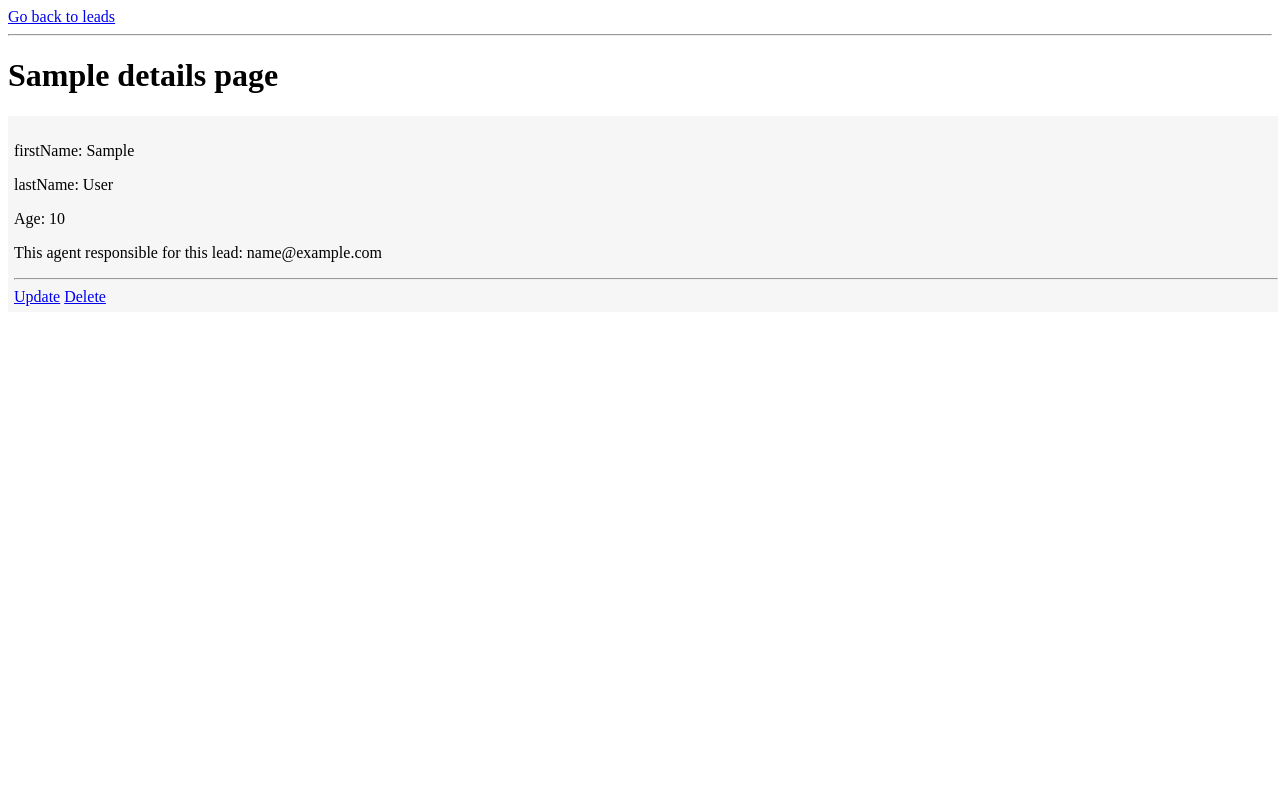
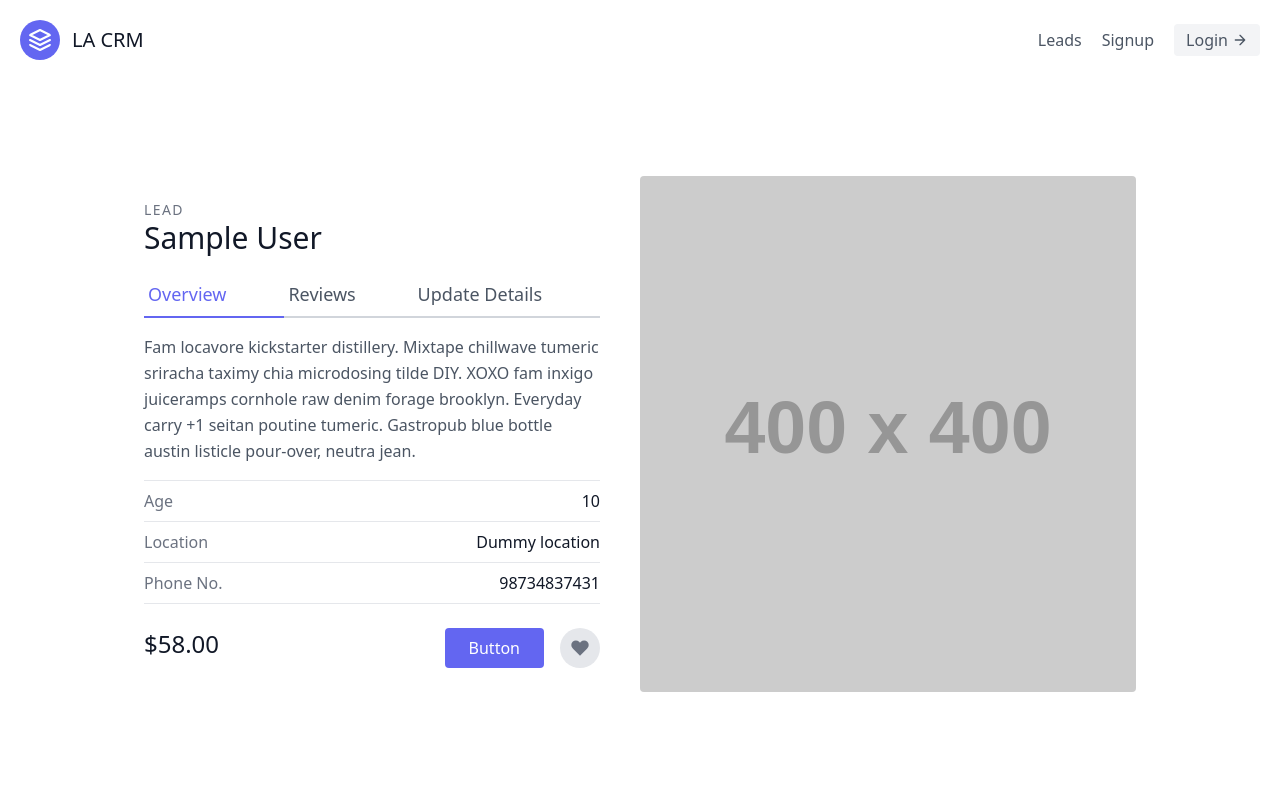
Before and after one commit to JasmeetSinghBali/PDP-Orientations, a Django app: page /leads/1/ in a window 1280 px wide. Shown: the top 787 px of the page. Run offline with Django 4.2, Linux system fonts and the light colour scheme; tables that the repository leaves empty hold one stand-in row (values such as "Sample post"); grey boxes labelled with a size stand in for pictures from a placeholder-image service; some libraries are stand-ins or nearby versions.

Commit message:
tailwind css: lead-detail,update,leads styles

```diff
--- a/mini_proj_CRM/lacrm/urls.py
+++ b/mini_proj_CRM/lacrm/urls.py
@@ -15,10 +15,13 @@ Including another URLconf
 """
 from django.contrib import admin
 from django.urls import path, include
+from leads.views import landing_page
 
 urlpatterns = [
     # 'admin/' specfies the route and the admin.site.urls is view that handle the request to this route
     path('admin/', admin.site.urls),
+    # landing page url, with name to create link within other templates to redirect to the landing page
+    path('',landing_page,name='landing-page'),
     # 📝:IMP including then url path for leads/ prefixed routes by reff to the leads/urls.py in leads app with namespace
     path('leads/', include('leads.urls', namespace="leads"))
 ]
--- a/mini_proj_CRM/leads/templates/leads/lead_detail.html
+++ b/mini_proj_CRM/leads/templates/leads/lead_detail.html
@@ -1,15 +1,78 @@
 {% extends "base.html" %} {% block content %}
-<a href="{% url 'leads:lead-list' %}">Go back to leads</a>
-<hr />
-<h1>{{lead.first_name}} details page</h1>
-
-<div class="lead">
-  <p>firstName: {{lead.first_name}}</p>
-  <p>lastName: {{lead.last_name}}</p>
-  <p>Age: {{lead.age}}</p>
-  <p>This agent responsible for this lead: {{lead.agent}}</p>
-  <hr />
-  <a href="{% url 'leads:lead-update' lead.pk %}">Update</a>
-  <a href="{% url 'leads:lead-delete' lead.pk %}">Delete</a>
-</div>
+<section class="text-gray-600 body-font overflow-hidden">
+  <div class="container px-5 py-24 mx-auto">
+    <div class="lg:w-4/5 mx-auto flex flex-wrap">
+      <div class="lg:w-1/2 w-full lg:pr-10 lg:py-6 mb-6 lg:mb-0">
+        <h2 class="text-sm title-font text-gray-500 tracking-widest">LEAD</h2>
+        <h1 class="text-gray-900 text-3xl title-font font-medium mb-4">
+          {{lead.first_name}} {{lead.last_name}}
+        </h1>
+        <div class="flex mb-4">
+          <a
+            href="{% url 'leads:lead-detail' lead.pk %}"
+            class="flex-grow text-indigo-500 border-b-2 border-indigo-500 py-2 text-lg px-1"
+            >Overview</a
+          >
+          <a class="flex-grow border-b-2 border-gray-300 py-2 text-lg px-1"
+            >Reviews</a
+          >
+          <a
+            href="{% url 'leads:lead-update' lead.pk %}"
+            class="flex-grow border-b-2 border-gray-300 py-2 text-lg px-1"
+            >Update Details</a
+          >
+        </div>
+        <p class="leading-relaxed mb-4">
+          Fam locavore kickstarter distillery. Mixtape chillwave tumeric
+          sriracha taximy chia microdosing tilde DIY. XOXO fam inxigo juiceramps
+          cornhole raw denim forage brooklyn. Everyday carry +1 seitan poutine
+          tumeric. Gastropub blue bottle austin listicle pour-over, neutra jean.
+        </p>
+        <div class="flex border-t border-gray-200 py-2">
+          <span class="text-gray-500">Age</span>
+          <span class="ml-auto text-gray-900">{{lead.age}}</span>
+        </div>
+        <div class="flex border-t border-gray-200 py-2">
+          <span class="text-gray-500">Location</span>
+          <span class="ml-auto text-gray-900">Dummy location</span>
+        </div>
+        <div class="flex border-t border-b mb-6 border-gray-200 py-2">
+          <span class="text-gray-500">Phone No.</span>
+          <span class="ml-auto text-gray-900">98734837431</span>
+        </div>
+        <div class="flex">
+          <span class="title-font font-medium text-2xl text-gray-900"
+            >$58.00</span
+          >
+          <button
+            class="flex ml-auto text-white bg-indigo-500 border-0 py-2 px-6 focus:outline-none hover:bg-indigo-600 rounded"
+          >
+            Button
+          </button>
+          <button
+            class="rounded-full w-10 h-10 bg-gray-200 p-0 border-0 inline-flex items-center justify-center text-gray-500 ml-4"
+          >
+            <svg
+              fill="currentColor"
+              stroke-linecap="round"
+              stroke-linejoin="round"
+              stroke-width="2"
+              class="w-5 h-5"
+              viewBox="0 0 24 24"
+            >
+              <path
+                d="M20.84 4.61a5.5 5.5 0 00-7.78 0L12 5.67l-1.06-1.06a5.5 5.5 0 00-7.78 7.78l1.06 1.06L12 21.23l7.78-7.78 1.06-1.06a5.5 5.5 0 000-7.78z"
+              ></path>
+            </svg>
+          </button>
+        </div>
+      </div>
+      <img
+        alt="ecommerce"
+        class="lg:w-1/2 w-full lg:h-auto h-64 object-cover object-center rounded"
+        src="https://dummyimage.com/400x400"
+      />
+    </div>
+  </div>
+</section>
 {% endblock content %}
--- a/mini_proj_CRM/leads/views.py
+++ b/mini_proj_CRM/leads/views.py
@@ -3,6 +3,10 @@ from django.http import HttpResponse
 # 📝 .models refers to relative import as we are inside the lead app
 from .models import Agent, Lead
 from .forms import LeadForm, LeadModelForm
+
+# landing page
+def landing_page(request):
+    return render(request, "landing.html")
 
 # Create your views here.
 def lead_list(request):
--- a/mini_proj_CRM/templates/base.html
+++ b/mini_proj_CRM/templates/base.html
@@ -4,23 +4,15 @@
       <meta charset="UTF-8" />
       <meta name="viewport" content="witdth=device-width, initial-scale=10" />
       <title>LACRM</title>
-
-      <style>
-        .lead {
-          padding-top: 10px;
-          padding-bottom: 10px;
-          padding-left: 6px;
-          padding-bottom: 6px;
-          margin-top: 10px;
-          background-color: #f6f6f6;
-          width: 100%;
-        }
-      </style>
+      <script src="https://cdn.tailwindcss.com"></script>
     </head>
     <body>
-      {% block content %}
-      <!--This block allows to exten templates and only include what needs to be included-->
-      {% endblock content %} {% include "scripts.html" %}
+      <div class="max-w-7xl mx-auto">
+        {% include "navbar.html" %} {% block content %}
+        <!--This block allows to exten templates and only include what needs to be included-->
+        {% endblock content %}
+      </div>
+      {% include "scripts.html" %}
     </body>
   </html>
 </DOCTYPE>
--- /dev/null
+++ b/mini_proj_CRM/templates/navbar.html
@@ -0,0 +1,49 @@
+<header class="text-gray-600 body-font">
+  <div
+    class="container mx-auto flex flex-wrap p-5 flex-col md:flex-row items-center"
+  >
+    <a
+      class="flex title-font font-medium items-center text-gray-900 mb-4 md:mb-0"
+    >
+      <svg
+        xmlns="http://www.w3.org/2000/svg"
+        fill="none"
+        stroke="currentColor"
+        stroke-linecap="round"
+        stroke-linejoin="round"
+        stroke-width="2"
+        class="w-10 h-10 text-white p-2 bg-indigo-500 rounded-full"
+        viewBox="0 0 24 24"
+      >
+        <path
+          d="M12 2L2 7l10 5 10-5-10-5zM2 17l10 5 10-5M2 12l10 5 10-5"
+        ></path>
+      </svg>
+      <span class="ml-3 text-xl">LA CRM</span>
+    </a>
+    <nav
+      class="md:ml-auto flex flex-wrap items-center text-base justify-center"
+    >
+      <a href="{% url 'leads:lead-list' %}" class="mr-5 hover:text-gray-900"
+        >Leads</a
+      >
+      <a href="" class="mr-5 hover:text-gray-900">Signup</a>
+    </nav>
+    <a
+      href=""
+      class="inline-flex items-center bg-gray-100 border-0 py-1 px-3 focus:outline-none hover:bg-gray-200 rounded text-base mt-4 md:mt-0"
+      >Login
+      <svg
+        fill="none"
+        stroke="currentColor"
+        stroke-linecap="round"
+        stroke-linejoin="round"
+        stroke-width="2"
+        class="w-4 h-4 ml-1"
+        viewBox="0 0 24 24"
+      >
+        <path d="M5 12h14M12 5l7 7-7 7"></path>
+      </svg>
+    </a>
+  </div>
+</header>
```
Also changed, not shown: mini_proj_CRM/leads/templates/leads/lead_list.html (+69 -11 lines), mini_proj_CRM/leads/templates/leads/lead_update.html (+43 -10 lines), mini_proj_CRM/templates/landing.html (added, +39 -0 lines), mini_proj_CRM/README.md.
